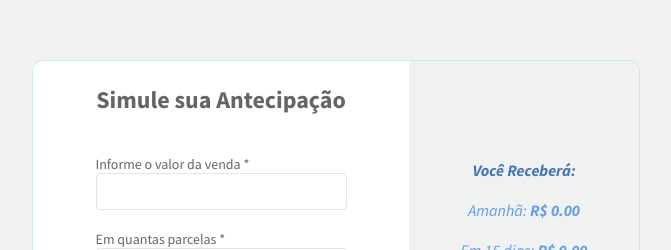
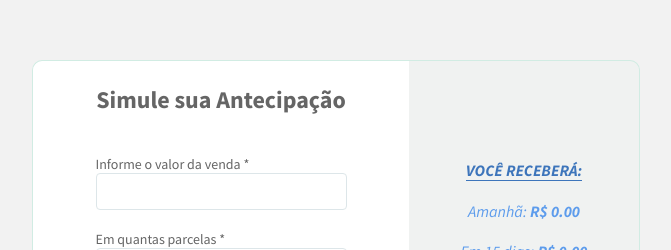
Before and after one commit to menezes-dev/anticipation-calculator, a React (Create React App) app: page / in a window 1280 px wide. Shown: the part 150-400 px from the top of the page, without its empty margins (304-975 px from the left). Built offline with nearby package versions, Linux system fonts and the light colour scheme.

Commit message:
fix: ajustes no input do formulário

```diff
--- a/src/components/Form/style.js
+++ b/src/components/Form/style.js
@@ -45,6 +45,8 @@ export const Container = styled.div`
     border: 1px solid var(--color-white-1);
     border-radius: 4px;
 
+    padding-left: 10px;
+
     :focus {
       outline-color: var(--color-blue-0);
     }
--- a/src/components/Result/index.jsx
+++ b/src/components/Result/index.jsx
@@ -7,7 +7,7 @@ const Result = () => {
 
   return (
     <Container>
-      <h1>Você Receberá:</h1>
+      <h1>VOCÊ RECEBERÁ:</h1>
 
       <div className="container-info">
         <div className="info">
--- a/src/components/Result/style.js
+++ b/src/components/Result/style.js
@@ -20,6 +20,8 @@ export const Container = styled.div`
     font-size: 16px;
     font-weight: 700;
     font-style: italic;
+
+    border-bottom: 1px solid var(--color-blue-2);
 
     color: var(--color-blue-2);
   }
```
